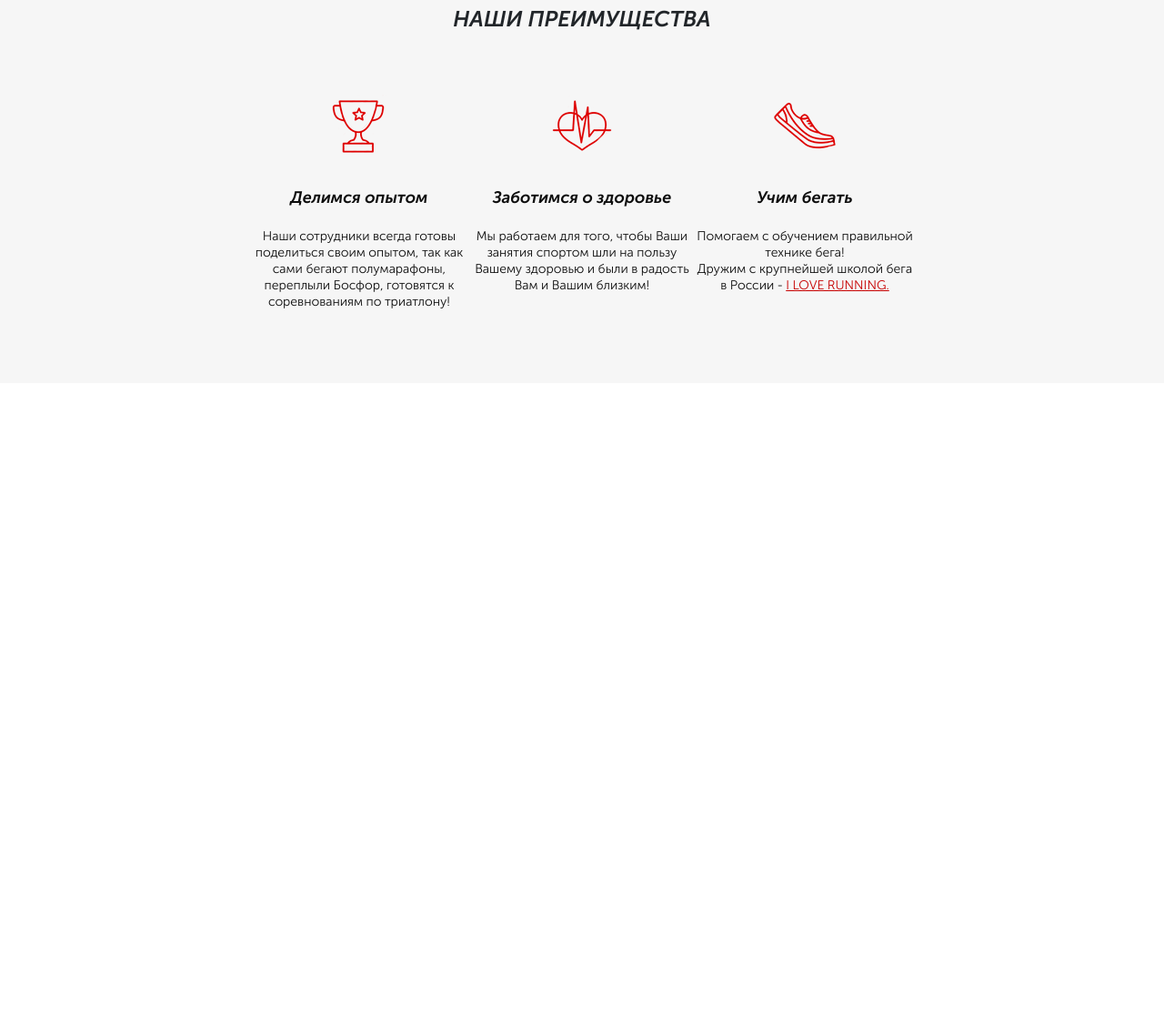
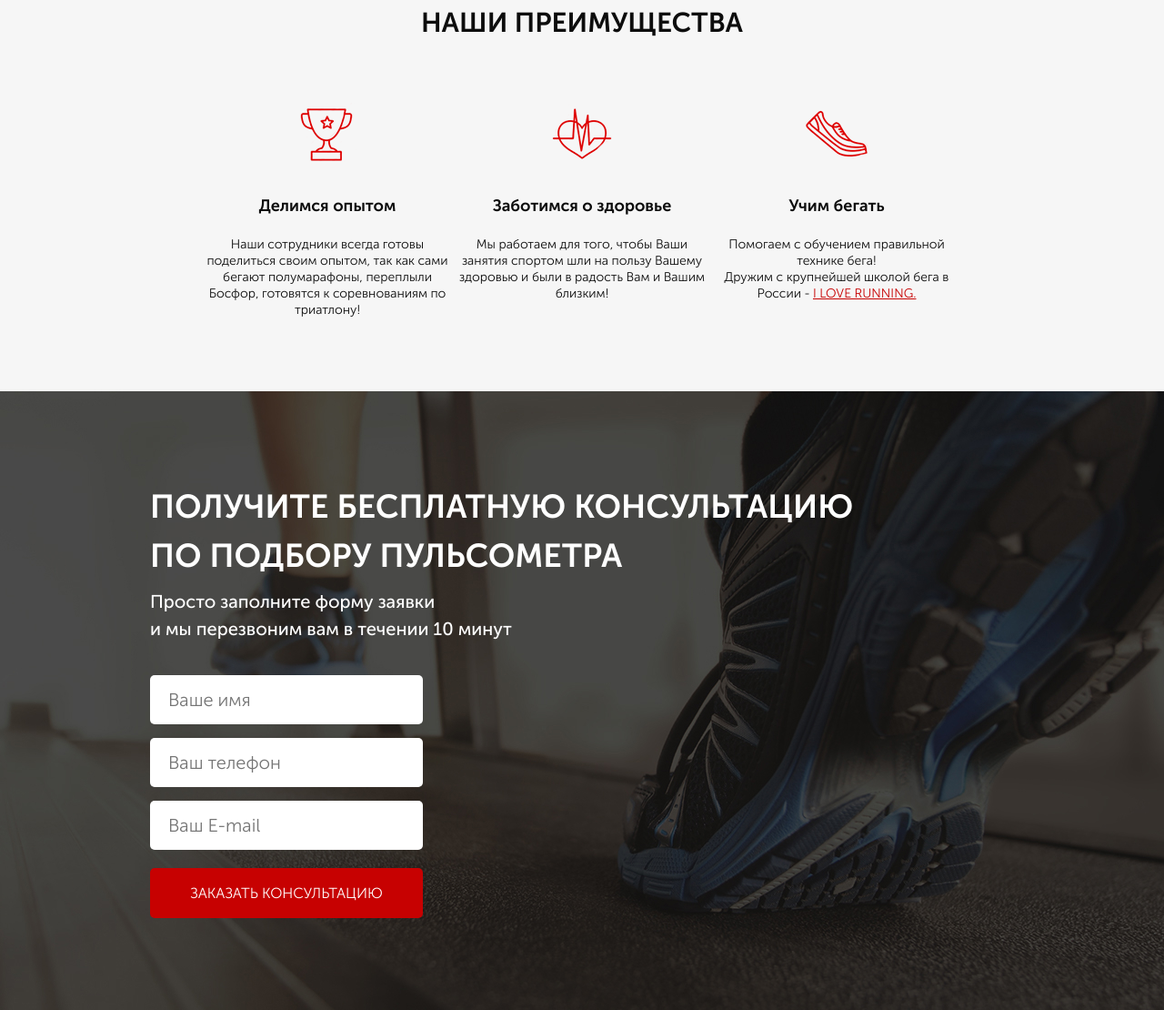
Before and after one commit to finanrich/pulsometr, a website: page src/index.html in a window 1280 px wide. Shown: the part 765-1875 px from the top of the page at 91% size. Before the commit the page ends 1186 px from the top, so only its background shows below. Drawn offline with Linux system fonts and the light colour scheme.

Commit message:
consultation

```diff
--- a/src/css/font.css
+++ b/src/css/font.css
@@ -19,9 +19,9 @@
     @font-face {
         font-family: 'Museo Sans Cyrl';
         src: url('../fonts/MuseoSansCyrl-700.eot');
-    src: url('../fonts/?#iefix') format('embedded-opentype'),
-    url('../fonts/MuseoSansCyrl-700Italic.woff') format('woff'),
-    url('../fonts/MuseoSansCyrl-700Italic.ttf') format('truetype');
+        src: url('../fonts/MuseoSansCyrl-700.eot?#iefix') format('embedded-opentype'),
+        url('../fonts/MuseoSansCyrl-700.woff') format('woff'),
+        url('../fonts/MuseoSansCyrl-700.ttf') format('truetype');
         font-weight: 700;
         font-style: normal;
         }
--- a/src/index.html
+++ b/src/index.html
@@ -99,6 +99,26 @@
         </div>
     </div>
 
+    <div class="consultation">
+        <div class="container">
+            <h2 class="title title_left">
+                Получите бесплатную консультацию<br>
+                 по подбору пульсометра
+            </h2>
+            <div class="consultation__descr">
+                Просто заполните форму заявки<br>
+                и мы перезвоним вам в течении 10 минут
+            </div>
+            <form class="feed-form" action="#">
+                <input name="name" required placeholder="Ваше имя" type="text">
+                <input name="phone" required placeholder="Ваш телефон" type="number">
+                <input name="email" required placeholder="Ваш E-mail" type="email">
+
+                <!-- <input type="submit" value="заказать КОНСУЛЬТАЦИЮ"> -->
+                <button class="button button_submit">заказать КОНСУЛЬТАЦИЮ</button>
+            </form>
+        </div>
+    </div>
 
 </body>
 </html>
--- a/src/sass/blocks/_advantages.sass
+++ b/src/sass/blocks/_advantages.sass
@@ -9,7 +9,7 @@
         display: flex
         flex-direction: column
         align-items: center
-        max-width: 245px
+        max-width: 280px
     &__subtitle
         margin-top: 35px
         font-weight: 700
@@ -26,6 +26,3 @@
         a
             color: $main-color
             text-decoration: underline
-
-.title
-    text-align: center
--- a/src/sass/blocks/_buttons.sass
+++ b/src/sass/blocks/_buttons.sass
@@ -5,8 +5,9 @@
     border-radius: 5px
     border: none
     font-weight: 300
-    font-size: 18px
+    font-size: 15px
     color: #FFFFFF
+    text-transform: uppercase
     &_main
         margin-top: 67px
         width: 303px
@@ -15,3 +16,8 @@
         font-size: 16px
         text-align: center
         text-transform: uppercase
+    &_submit
+        width: 100%
+        height: 55px
+        color: #FFFFFF
+        font-size: 16px
--- /dev/null
+++ b/src/sass/blocks/_consultation.sass
@@ -0,0 +1,8 @@
+.consultation
+    min-height: 680px
+    padding: 100px 0 92px 0
+    background: url(../img/bg2.jpg) center (center/cover) no-repeat
+    &__descr
+        font-weight: 500
+        font-size: 20px
+        color: #FFFFFF
--- /dev/null
+++ b/src/sass/blocks/_forms.sass
@@ -0,0 +1,17 @@
+.feed-form
+    margin-top: 36px
+    display: flex
+    flex-direction: column
+    width: 300px
+    input
+        height: 54px
+        background: #FFFFFF
+        border-radius: 5px
+        margin-bottom: 15px
+        border: none
+        padding: 0 20px
+        font-weight: 300
+        font-size: 20px
+        color: #4B4B4B
+        &:nth-child(3)
+            margin-bottom: 20px
--- /dev/null
+++ b/src/sass/blocks/_titles.sass
@@ -0,0 +1,10 @@
+.title
+    color: #0d0d0d
+    font-size: 30px
+    font-weight: 700
+    text-align: center
+    text-transform: uppercase
+    &_left
+        font-size: 36px
+        color: #FFFFFF
+        text-align: left
--- a/src/sass/style.sass
+++ b/src/sass/style.sass
@@ -9,3 +9,6 @@
 @import 'blocks/header'
 @import 'blocks/_buttons'
 @import 'blocks/advantages'
+@import 'blocks/_titles'
+@import 'blocks/_consultation'
+@import 'blocks/_forms'
```
Also changed, not shown: src/css/style.min.css. Lines whose indentation alone changed are shown as unchanged.
